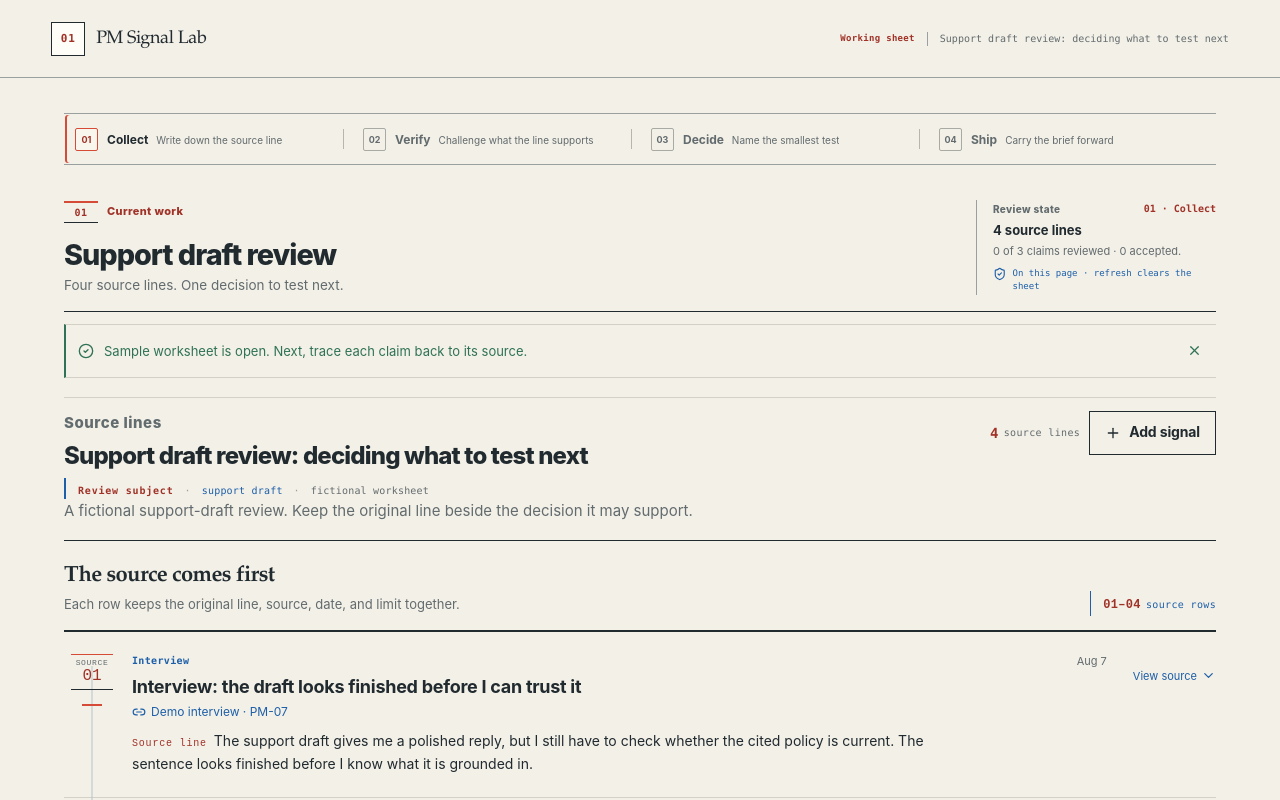
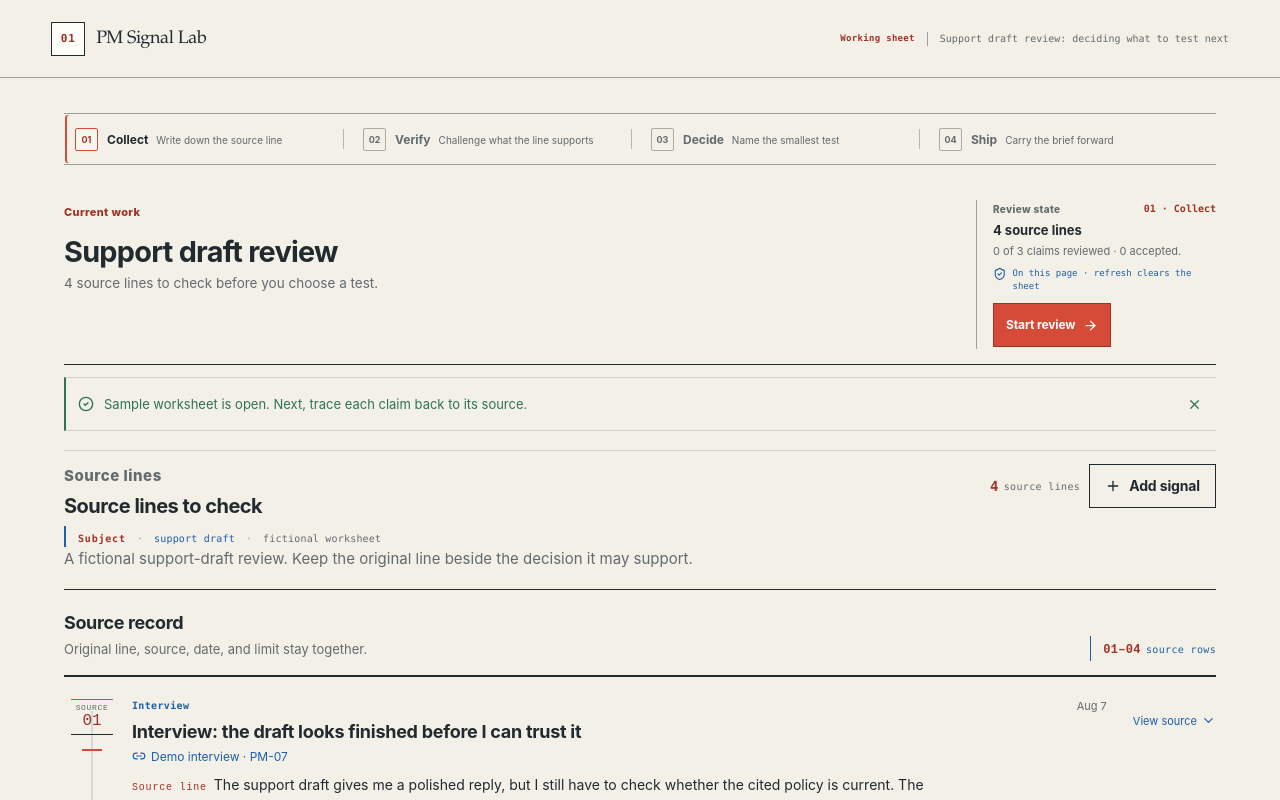
Before and after one commit to asdc163/pm-signal-lab, a React (Vite) app: page / in a window 1280 px wide. Both pictures are taken after a click on the button "Open the sample worksheet". Shown: the top 800 px of the page. Built offline with nearby package versions, Linux system fonts and the light colour scheme.

Commit message:
Make source review utility-first

```diff
--- a/src/App.tsx
+++ b/src/App.tsx
@@ -651,7 +651,7 @@ function App() {
                 </div>
                 <h1 id="page-title">{pack ? "Support draft review" : "Start with a source line"}</h1>
                 <p className="hero-copy">
-                  {pack ? "Four source lines. One decision to test next." : "A source-first working paper for moving from a product observation to a defensible test."}
+                  {pack ? `${evidence.length} ${evidence.length === 1 ? "source line" : "source lines"} to check before you choose a test.` : "Write one observed line, then decide what it can support."}
                 </p>
               </div>
               <div className="hero-status" role="status" aria-label="Review state" aria-live="polite" aria-atomic="true">
@@ -663,6 +663,7 @@ function App() {
                 <p>{pack ? `${reviewedCount} of ${claims.length} claims reviewed · ${supportedCount} accepted.` : "Start with the sample or write down one real line from the work."}</p>
                 <span className="hero-status-boundary"><ShieldCheck size={14} aria-hidden="true" />{pack ? "On this page · refresh clears the sheet" : SESSION_BOUNDARY_SHORT}</span>
                 {!pack && <div className="hero-status-actions"><button className="button button-primary" type="button" onClick={loadSample}><ClipboardList size={16} aria-hidden="true" />Open the sample worksheet<ArrowRight size={15} aria-hidden="true" /></button></div>}
+                {pack && currentStep === "collect" && claims.length > 0 && <div className="hero-status-actions hero-status-start-review"><button className="button button-primary" type="button" onClick={startReview} data-current-action>Start review<ArrowRight size={15} aria-hidden="true" /></button></div>}
               </div>
             </div>
 
@@ -892,9 +893,9 @@ function CollectView({
           <div className="pack-header">
             <div>
             <p className="section-eyebrow">Source lines</p>
-              <h2 id="collect-title">{pack.title}</h2>
-              <div className="pack-subject" aria-label="Review subject: support draft, fictional worksheet">
-                <span className="pack-subject-label">Review subject</span>
+              <h2 id="collect-title">Source lines to check</h2>
+              <div className="pack-subject" aria-label="Subject: support draft, fictional worksheet">
+                <span className="pack-subject-label">Subject</span>
                 <span>support draft</span>
                 <span className="pack-subject-note">fictional worksheet</span>
               </div>
@@ -907,8 +908,8 @@ function CollectView({
           </div>
           <div className="section-heading-row source-ledger-heading">
             <div>
-              <h3>The source comes first</h3>
-              <p>Each row keeps the original line, source, date, and limit together.</p>
+              <h3>Source record</h3>
+              <p>Original line, source, date, and limit stay together.</p>
             </div>
             <span className="micro-status"><strong>01–{formatFolioNumber(evidence.length)}</strong> source rows</span>
           </div>
@@ -919,7 +920,7 @@ function CollectView({
           </div>
           <div className="next-action-card">
             <div className="next-action-icon"><ArrowRight size={18} aria-hidden="true" /></div>
-            <div className="next-action-copy"><span className="card-eyebrow">Next step</span><h3>{claimCount === 1 ? "One claim is waiting for a human source check." : claimCount > 1 ? `${claimCount} claims are waiting for a human source check.` : "No claim is ready for review yet."}</h3><p>Accept, edit, or keep the claim open. Gaps stay visible.</p>{claimCount > 0 ? <button className="button button-primary" type="button" onClick={onStartReview} data-current-action>Start review<ArrowRight size={16} aria-hidden="true" /></button> : <button className="button button-secondary" type="button" onClick={onOpenForm}>Add a signal<Plus size={16} aria-hidden="true" /></button>}</div>
+            <div className="next-action-copy"><span className="card-eyebrow">Next step</span><h3>{claimCount === 1 ? "One claim needs a source check before you choose a test." : claimCount > 1 ? `${claimCount} claims need a source check before you choose a test.` : "Add a source line before drafting a claim."}</h3><p>If the line is not enough, leave the claim open.</p>{claimCount > 0 ? <button className="button button-primary" type="button" onClick={onStartReview} data-current-action>Start review<ArrowRight size={16} aria-hidden="true" /></button> : <button className="button button-secondary" type="button" onClick={onOpenForm}>Add a signal<Plus size={16} aria-hidden="true" /></button>}</div>
           </div>
           <button className="text-button reset-button" type="button" onClick={onReset}><RotateCcw size={14} aria-hidden="true" />Reset this set</button>
         </>
@@ -1199,23 +1200,23 @@ function DecisionContext({ pack, evidenceCount, claimCount, reviewedCount, suppo
   const contextQuestion = !pack
     ? "Which source line can you defend?"
     : currentStep === "collect"
-      ? "Which line earns a closer look?"
+      ? "Which line needs a closer look?"
       : currentStep === "verify"
-        ? "Which claim survives the source check?"
+        ? "Does the source support this claim?"
         : currentStep === "decide"
-          ? "What would change the next move?"
-          : "What should the team carry forward?";
+          ? "What is the smallest test?"
+          : "What can the team defend next?";
   const contextRule = pack ? "No claim travels without its source." : "The source line stays attached to the claim.";
   return (
     <aside className="decision-context" aria-label="Worksheet context">
       <div className="context-heading">
-        <div><p className="section-eyebrow">Work note</p><h2>{pack ? "Keep the source in frame" : "Start with a source"}</h2></div>
+        <div><p className="section-eyebrow">Work note</p><h2>{pack ? "Check the source" : "Start with a source"}</h2></div>
         <span className="context-boundary"><span className={`status-dot ${pack ? "" : "status-dot-neutral"}`} aria-hidden="true" />{pack ? "On this page" : "Blank sheet"}</span>
       </div>
       <div className="context-middle">
-        <div className="context-project"><span className="card-eyebrow">Working set · {pack ? "active" : "empty"}</span><strong>{pack?.title ?? "No source pack"}</strong><span>{pack ? "These source lines stay on this page." : "Start with one source line."}</span></div>
+        <div className="context-project"><span className="card-eyebrow">Working set · {pack ? "active" : "empty"}</span><strong>{pack ? "Current source pack" : "No source pack"}</strong><span>{pack ? "These source lines stay on this page." : "Start with one source line."}</span></div>
         <p className="context-record"><span className="card-eyebrow">Record</span>{contextRecord}</p>
-        <div className="context-list"><ContextItem label="Question on the desk" value={contextQuestion} /><ContextItem label="Rule" value={contextRule} /></div>
+        <div className="context-list"><ContextItem label="Question" value={contextQuestion} /><ContextItem label="Rule" value={contextRule} /></div>
       </div>
       <div className="context-next"><span className="card-eyebrow">Next step</span><div className="next-action-title"><strong>{nextAction.label}</strong></div><p>{contextNextCopy(currentStep, pack)}</p>{pack && currentStep === "collect" ? <span className="context-next-static">Use the review mark in the workpaper.</span> : pack ? <button className="button button-primary button-full" type="button" onClick={nextAction.action} data-current-action>{nextAction.label}<ArrowRight size={16} aria-hidden="true" /></button> : <span className="context-next-static">Start with the source line in the center.</span>}</div>
       <div className="context-trace"><div className="trace-header"><span className="card-eyebrow">Session trace</span><span>{events.length ? "Last action below" : "No action yet"}</span></div>{events.length === 0 ? <p>Session actions stay on this page and do not include raw signal content.</p> : <><p>Last action: {EVENT_LABELS[events[events.length - 1].name]}</p><div className="context-trace-actions"><button className="text-button" type="button" onClick={onCopyReceipt}>Copy session receipt</button><a className="text-button" href={feedbackUrl} target="_blank" rel="noreferrer" aria-label="Report this session in a new tab for manual review">Report this session<ArrowRight size={13} aria-hidden="true" /></a></div></>}</div>
@@ -1232,10 +1233,10 @@ function formatFolioNumber(value: number) { return String(value).padStart(2, "0"
 
 function contextNextCopy(step: WorkflowStep, pack: EvidencePack | null) {
   if (!pack) return "Open the sample worksheet or add a source line.";
-  if (step === "collect") return "Bring in the lines before asking what they mean.";
-  if (step === "verify") return "Accept, edit, or keep the claim open; do not skip the source check.";
+  if (step === "collect") return "Read the line before deciding what it means.";
+  if (step === "verify") return "Check the claim against its source; leave gaps open.";
   if (step === "decide") return "Write the metric, guardrail, and stop rule.";
-  return "Carry the brief out of this page; nothing is submitted for you.";
+  return "Carry only what you can defend into the next review.";
 }
 
 export default App;
--- a/src/styles.css
+++ b/src/styles.css
@@ -4385,3 +4385,54 @@ main.workspace:focus {
     padding-bottom: 16px;
   }
 }
+
+/* Quiet utility / source-first pass — 2026-08-16.
+   The loaded worksheet already has a workflow index; remove the duplicate
+   folio cue and let the source record carry the visual signature. */
+.workbench.is-loaded .hero-folio-index {
+  display: none;
+}
+
+@media (min-width: 701px) {
+  .workbench.is-loaded .hero-block h1 {
+    font-weight: 700;
+    letter-spacing: -0.025em;
+  }
+
+  .workbench.is-loaded .pack-header h2 {
+    font-size: 20px;
+    font-weight: 700;
+    letter-spacing: -0.025em;
+    line-height: 1.2;
+  }
+
+  .workbench.is-loaded .source-ledger-heading h3 {
+    font-family: Inter, "Avenir Next", "Helvetica Neue", system-ui, sans-serif;
+    font-size: 18px;
+    font-weight: 700;
+    letter-spacing: -0.02em;
+    line-height: 1.25;
+  }
+}
+
+@media (max-width: 700px) {
+  .workbench.is-loaded .hero-block h1 {
+    font-weight: 700;
+    letter-spacing: -0.025em;
+  }
+
+  .workbench.is-loaded .pack-header h2 {
+    font-size: 20px;
+    font-weight: 700;
+    letter-spacing: -0.025em;
+    line-height: 1.2;
+  }
+
+  .workbench.is-loaded .source-ledger-heading h3 {
+    font-family: Inter, "Avenir Next", "Helvetica Neue", system-ui, sans-serif;
+    font-size: 17px;
+    font-weight: 700;
+    letter-spacing: -0.015em;
+    line-height: 1.3;
+  }
+}
```
Also changed, not shown: 8 other files (tests, documents, lock files or other folders).
